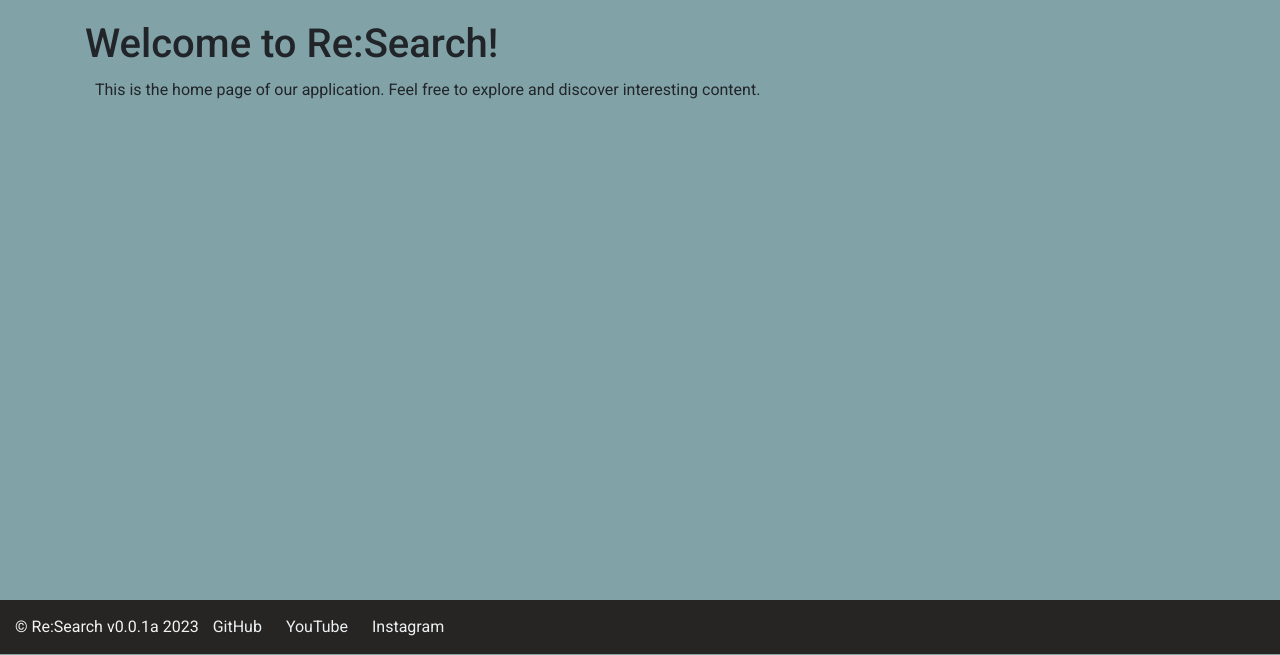
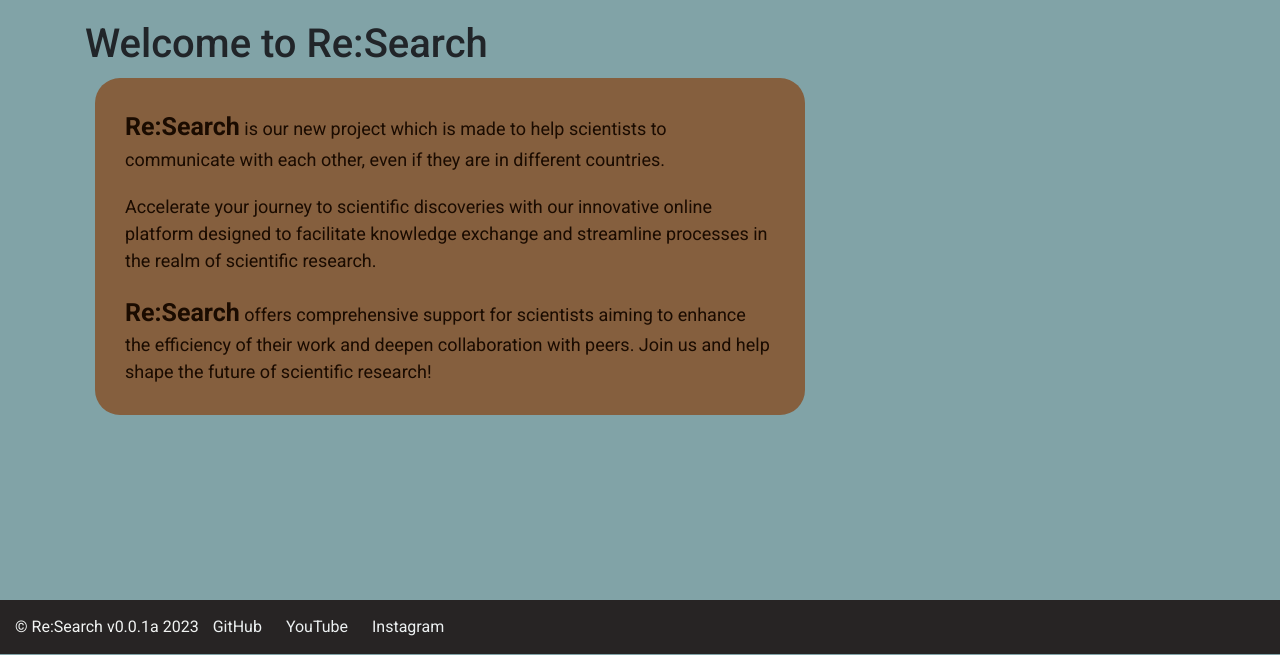
Before and after one commit to DragonsCode/res-helper, a Django app: page / in a window 1280 px wide. Shown: the part 92-747 px from the top of the page. Run offline with Django 4.2, Linux system fonts and the light colour scheme; some libraries are stand-ins or nearby versions.

Commit message:
Update home.html

```diff
--- a/helper/templates/helper/home.html
+++ b/helper/templates/helper/home.html
@@ -3,8 +3,17 @@
 {% extends 'helper/base.html' %}
 
 {% block content %}
-  <div class="content-section">
-    <h1>Welcome to Re:Search!</h1>
-    <p>This is the home page of our application. Feel free to explore and discover interesting content.</p>
+  <div class="content-section" >
+    <h1>Welcome to Re:Search</h1>
+    <div class="c1">
+      <p><span>Re:Search</span> is our new project which is made to help scientists to communicate with each other, even if they are in different countries.
+      </p>
+      <p>
+         Accelerate your journey to scientific discoveries with our innovative online platform designed to facilitate knowledge exchange and streamline processes in the realm of scientific research.
+      </p>
+      <p>
+         <span>Re:Search</span> offers comprehensive support for scientists aiming to enhance the efficiency of their work and deepen collaboration with peers. Join us and help shape the future of scientific research!
+      </p>
+    </div>
   </div>
 {% endblock %}
```
